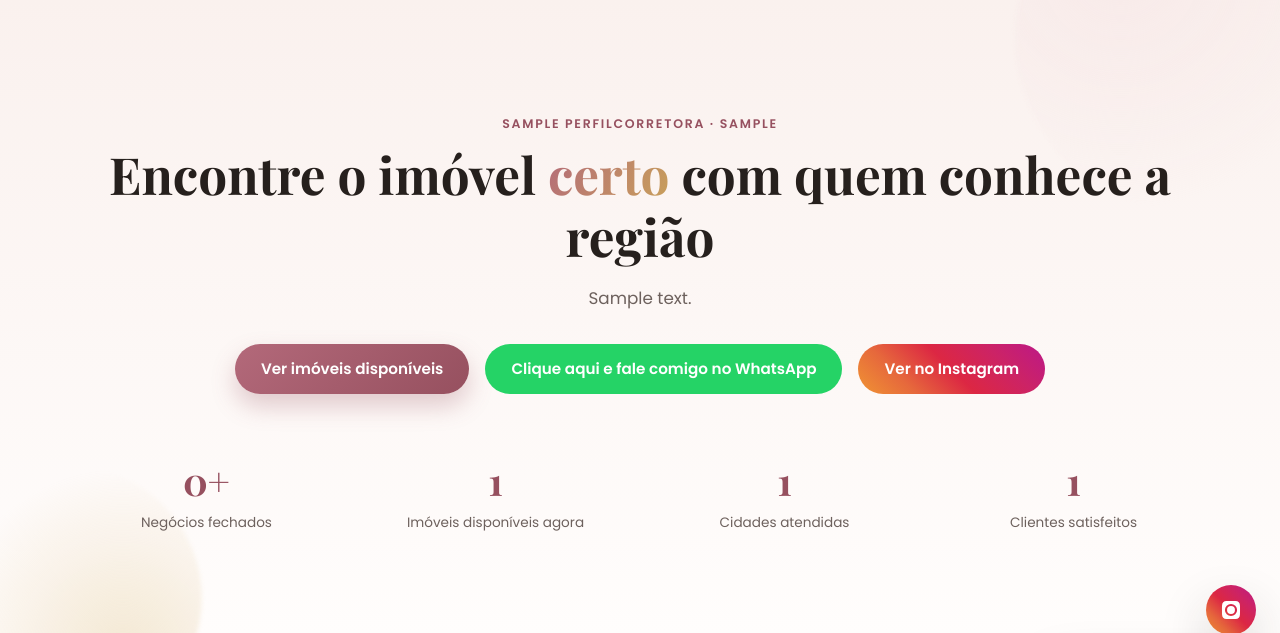
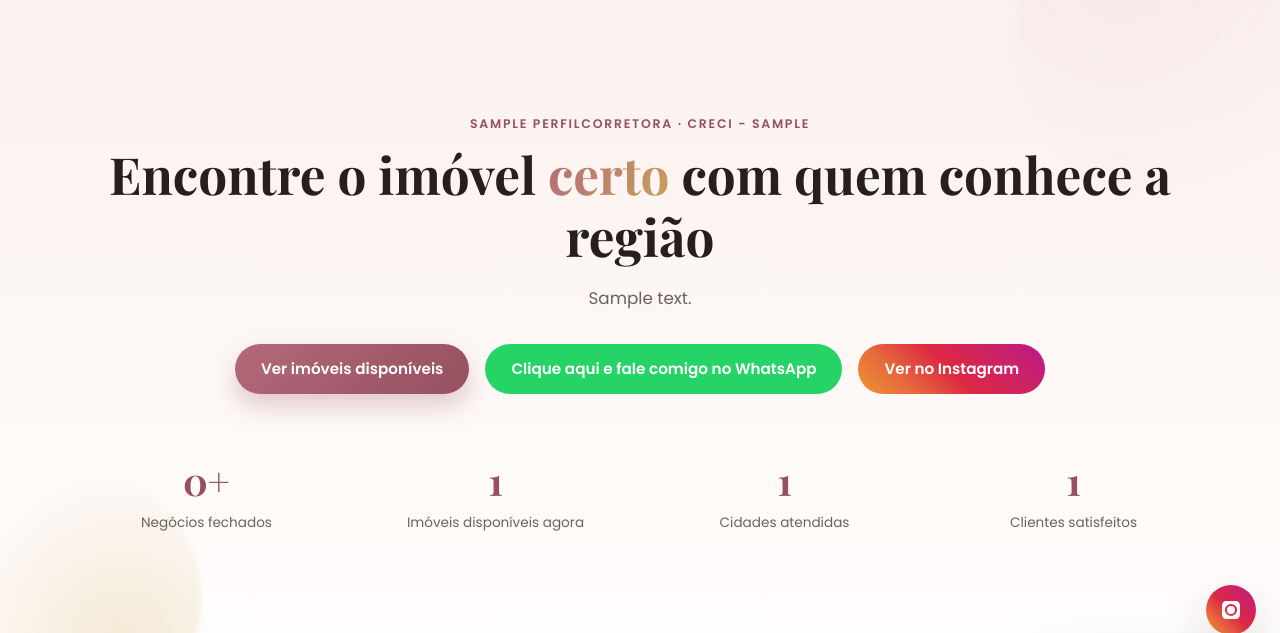
Before and after one commit to HevertonMonteiro/corretora-de-milhoes, a Django app: page / in a window 1280 px wide. Shown: the part 75-708 px from the top of the page. Run offline with Django 5.2, Linux system fonts and the light colour scheme; tables that the repository leaves empty hold one stand-in row (values such as "Sample post"); grey boxes marked "Sample" are stand-in pictures.

Commit message:
Exibe rótulo "CRECI -" antes do número no rodapé e no selo do hero
O campo só guardava o número (ex: "12345"), então o site mostrava
"Nome · 12345" sem indicar o que era. Agora o rótulo é fixo no template
e o rodapé passa a mostrar nome e CRECI em linhas separadas.

Co-Authored-By: Claude Sonnet 5 <noreply@anthropic.com>

```diff
--- a/perfil/models.py
+++ b/perfil/models.py
@@ -9,7 +9,10 @@ class PerfilCorretora(models.Model):
 
     nome = models.CharField(max_length=120)
     foto = models.ImageField(upload_to="perfil/", blank=True, null=True)
-    creci = models.CharField(max_length=20, help_text="Ex: CRECI-PE 12345")
+    creci = models.CharField(
+        max_length=20,
+        help_text='Apenas o número do registro, ex: PE 12345 (o site já mostra o rótulo "CRECI -" na frente).',
+    )
     bio = models.TextField(blank=True)
     regiao_atuacao = models.CharField(
         max_length=200, help_text="Ex: Recife, Boa Viagem, Casa Forte e região"
--- a/templates/base.html
+++ b/templates/base.html
@@ -70,8 +70,8 @@
 
   <footer>
     <div class="container">
-      <p><strong>{{ perfil.nome|default:"Corretora de Milhões" }}</strong>
-        {% if perfil.creci %} · {{ perfil.creci }}{% endif %}</p>
+      <p><strong>{{ perfil.nome|default:"Corretora de Milhões" }}</strong></p>
+      {% if perfil.creci %}<p>CRECI - {{ perfil.creci }}</p>{% endif %}
       {% if perfil.regiao_atuacao %}<p>Atuação: {{ perfil.regiao_atuacao }}</p>{% endif %}
       <p class="social">
         {% if perfil.instagram_url %}
--- a/templates/core/home.html
+++ b/templates/core/home.html
@@ -5,9 +5,9 @@
 <section class="hero">
   <div class="container">
     <span class="kicker kicker-hero">
-      {% if perfil.nome and perfil.creci %}{{ perfil.nome }} · {{ perfil.creci }}
+      {% if perfil.nome and perfil.creci %}{{ perfil.nome }} · CRECI - {{ perfil.creci }}
       {% elif perfil.nome %}{{ perfil.nome }}
-      {% elif perfil.creci %}{{ perfil.creci }}
+      {% elif perfil.creci %}CRECI - {{ perfil.creci }}
       {% else %}Corretora independente{% endif %}
     </span>
     <h1>Encontre o imóvel <em>certo</em> com quem conhece a região</h1>
```
Also changed, not shown: perfil/migrations/0002_alter_perfilcorretora_creci.py (added).
